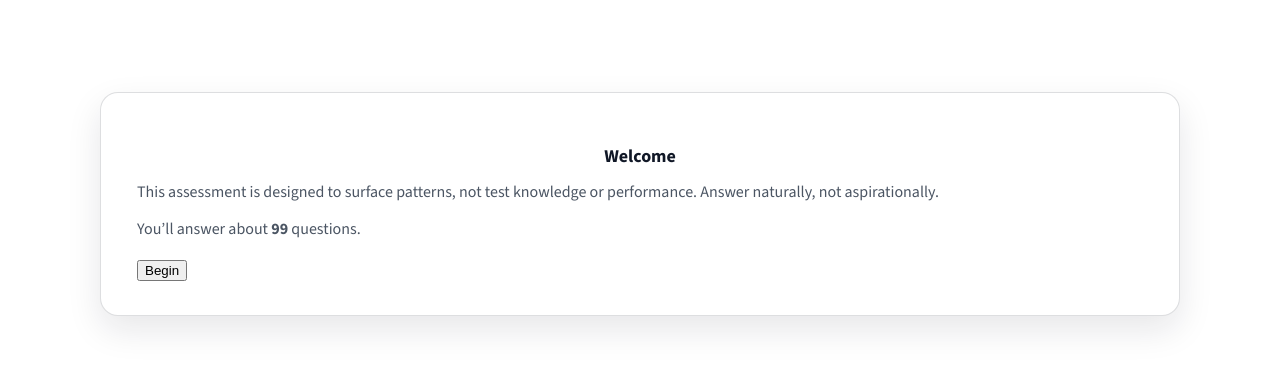
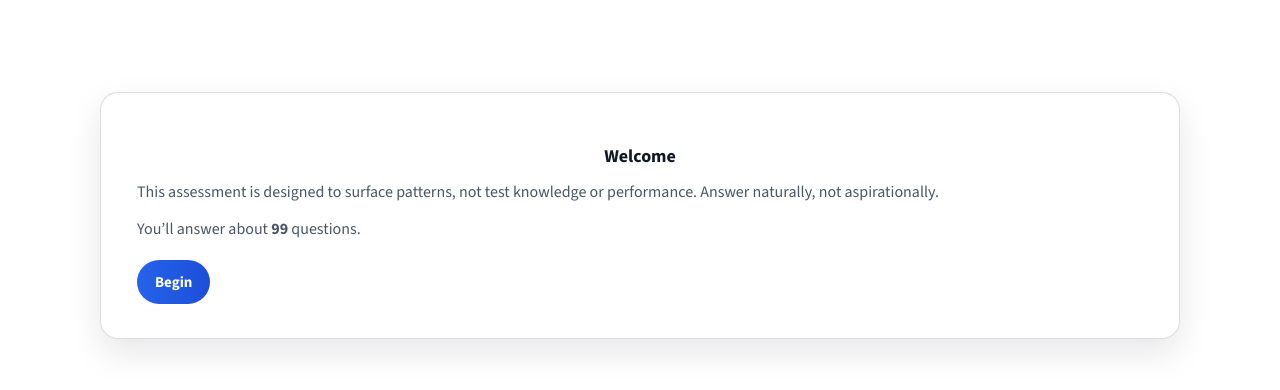
Before and after one commit to Drbojack/rolecratid.github.io, a plain HTML site: page index.html in a window 1280 px wide. Drawn offline with nearby package versions, Linux system fonts and the light colour scheme.

Commit message:
Update style.css

```diff
--- a/style.css
+++ b/style.css
@@ -163,3 +163,29 @@ html, body{
   max-height:none !important;
   overflow:visible !important;
 }
+
+/* Force button styling everywhere */
+button.btn{
+  appearance:none;
+  -webkit-appearance:none;
+  font-family:var(--font-body);
+  border:1px solid var(--border);
+  border-radius:999px;
+  padding:12px 18px;
+  font-weight:700;
+  font-size:15px;
+  cursor:pointer;
+  background:rgba(17,24,39,.05);
+  color:var(--text);
+}
+
+button.btn.btn-primary{
+  background: linear-gradient(90deg,var(--primary),var(--primary2));
+  border:none;
+  color:#fff;
+}
+
+button.btn:disabled{
+  opacity:.5;
+  cursor:not-allowed;
+}
```
